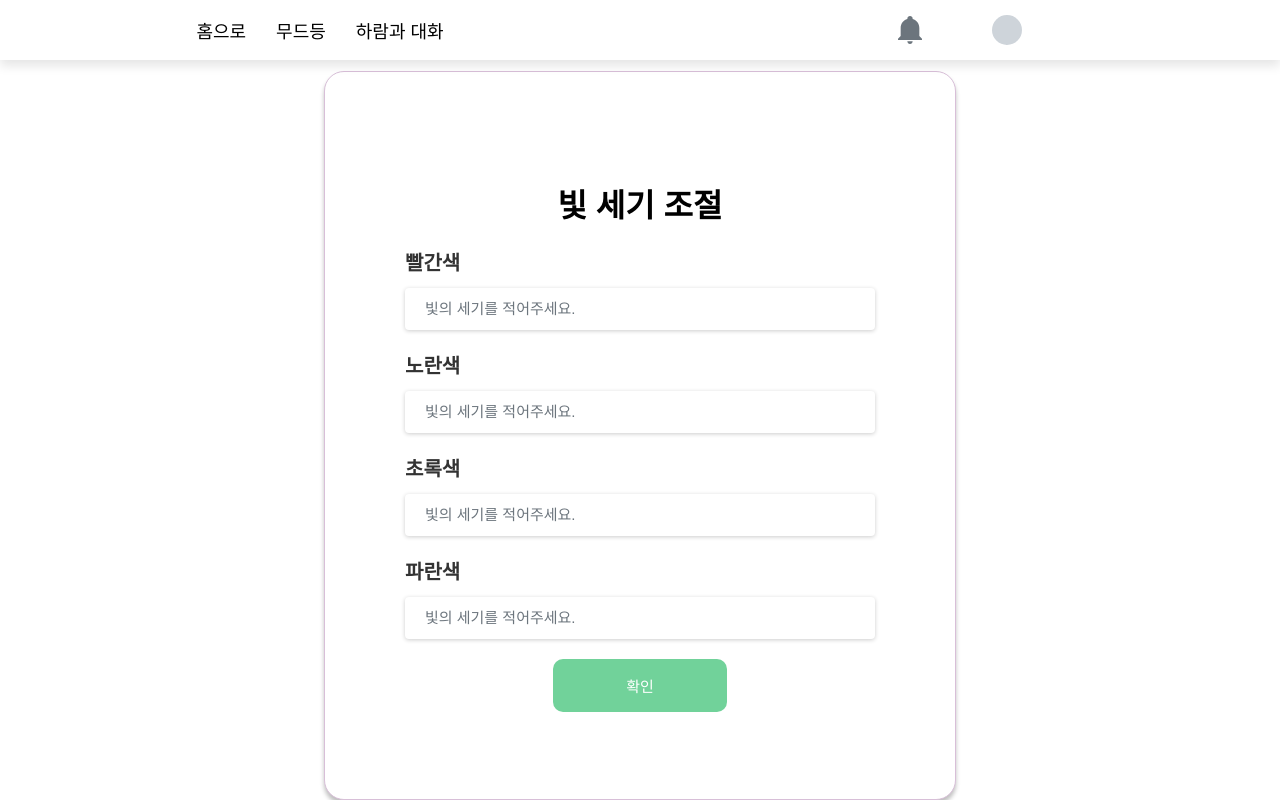
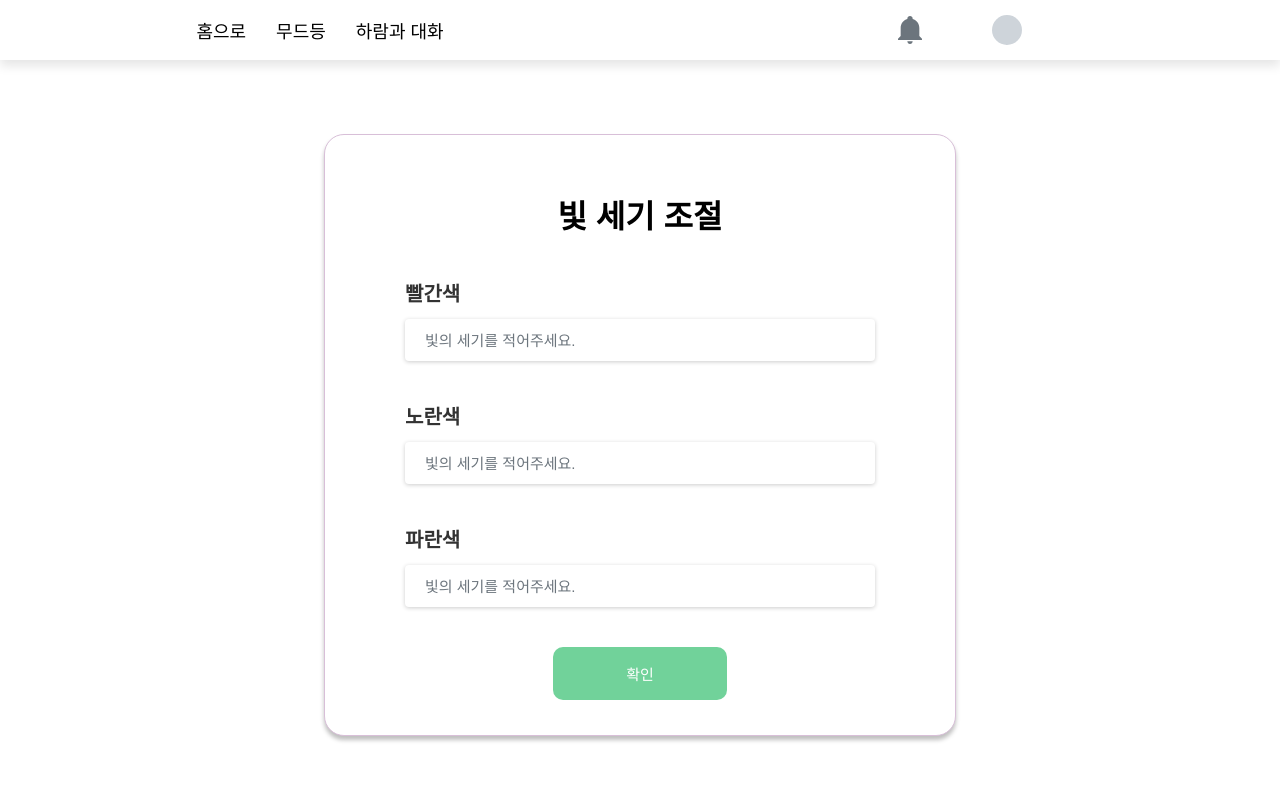
Before and after one commit to junghongseop/bssm_summer_hackthon, a React (Create React App) app: page /controller in a window 1280 px wide. Built offline with nearby package versions, Linux system fonts and the light colour scheme; no server answers; a web font is replaced by a local one.

Commit message:
fix: 박스 수정

```diff
--- a/src/components/Box/Box.jsx
+++ b/src/components/Box/Box.jsx
@@ -9,14 +9,12 @@ const Box = () => {
   const [values, setValues] = useState({
     red: "",
     yellow: "",
-    green: "",
     blue: "",
   });
 
   const [hasError, setHasError] = useState({
     red: false,
     yellow: false,
-    green: false,
     blue: false,
   });
 
@@ -41,9 +39,6 @@ const Box = () => {
       yellow:
         values.yellow === "" ||
         !(parseInt(values.yellow) >= 0 && parseInt(values.yellow) <= 255),
-      green:
-        values.green === "" ||
-        !(parseInt(values.green) >= 0 && parseInt(values.green) <= 255),
       blue:
         values.blue === "" ||
         !(parseInt(values.blue) >= 0 && parseInt(values.blue) <= 255),
@@ -54,7 +49,6 @@ const Box = () => {
       try {
         await set(ref(db, "LED/Red"), { bright: parseInt(values.red) });
         await set(ref(db, "LED/Yellow"), { bright: parseInt(values.yellow) });
-        await set(ref(db, "LED/Green"), { bright: parseInt(values.green) });
         await set(ref(db, "LED/Blue"), { bright: parseInt(values.blue) });
       } catch (e) {
         console.error("Error adding document: ", e);
@@ -79,12 +73,6 @@ const Box = () => {
           hasError={hasError.yellow}
         />
         <StyledInput
-          label="초록색"
-          value={values.green}
-          onChange={handleChange("green")}
-          hasError={hasError.green}
-        />
-        <StyledInput
           label="파란색"
           value={values.blue}
           onChange={handleChange("blue")}
@@ -100,7 +88,7 @@ export default Box;
 
 const BoxStyle = styled.div`
   width: 630px;
-  height: 727px;
+  height: 600px;
   background-color: white;
   box-shadow: 0 4px 4px 0 rgba(0, 0, 0, 0.25);
   border-radius: 20px;
@@ -119,6 +107,7 @@ const EmptyButtonWrapper = styled.div`
   height: 100%;
   flex-direction: column;
   font-family: "Pretendard", sans-serif;
+  gap: 20px;
 `;
 
 const StyledInput = styled(Input).attrs((props) => ({
```
